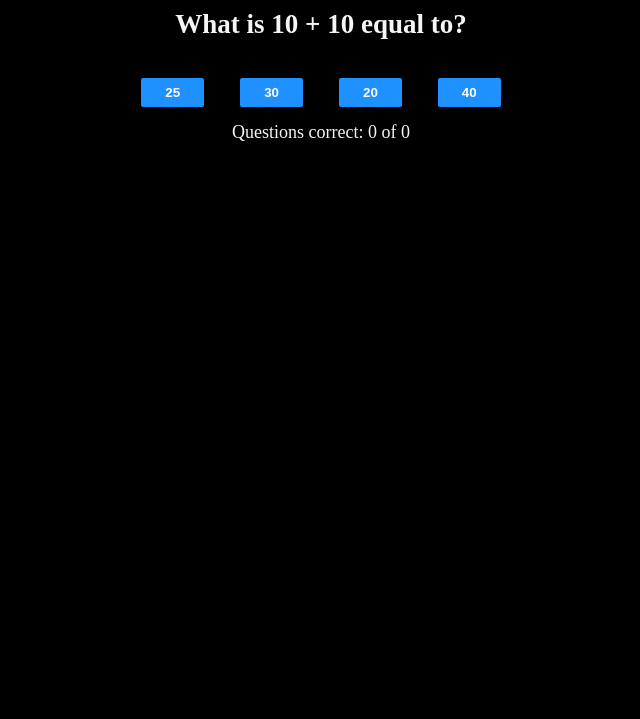
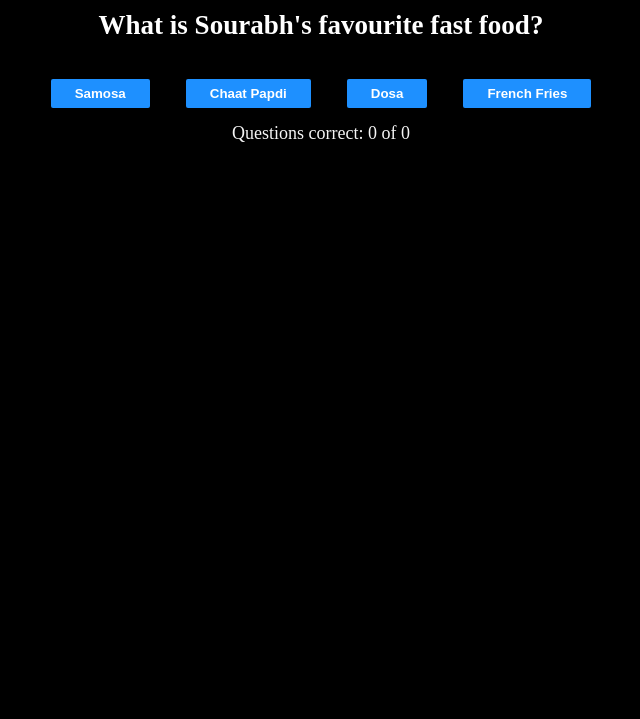
Before and after one commit to SourabhSuneja/QuizApp, a plain HTML site: page index.html in a window 1280 px wide. Shown: the part 81-800 px from the top of the page, without its empty margins (319-959 px from the left). Drawn offline with Linux system fonts and the light colour scheme.

Commit message:
Quiz questions updated

```diff
--- a/css/style.css
+++ b/css/style.css
@@ -1,5 +1,6 @@
 * {
     box-sizing: border-box;
+    max-height: 9999999px;
 }
 
 body {
@@ -14,8 +15,9 @@ h1 {
     color: whitesmoke;
 }
 
-h1 {
+h2 {
     color: white;
+    line-height: 1.2;
 }
 
 button {
--- a/js/script.js
+++ b/js/script.js
@@ -1,13 +1,53 @@
 // declare questions to be asked
 const questions = [{
-            q: "What is 10 + 10 equal to?",
-            options: ['25', '30', '20', '40'],
-            correct: '20'
+            q: "What is Sourabh's favourite fast food?",
+            options: ['Samosa', 'Chaat Papdi', 'Dosa', 'French Fries'],
+            correct: 'Dosa'
         },
         {
-            q: "What is Athena's favorite animal?",
-            options: ['Dog', 'Cat', 'Squirrel', 'Parrot'],
-            correct: 'Dog'
+            q: "If there's one thing that irritates Sourabh, what could that be most probably?",
+            options: ['Neighbours', 'The Education System', 'Attending a party', 'Inability to write'],
+            correct: 'The Education System'
+        },
+        {
+            q: "Suppose that Sourabh has to bribe someone in order to obtain a driving license. Will Sourabh go ahead?",
+            options: ['Yes', 'No', 'Can\'t say', 'Depends on his mood'],
+            correct: 'No'
+        },
+        {
+            q: "Does Sourabh love to listen to very loud music?",
+            options: ['Yes', 'No', 'Can\'t say', 'Depends on his mood'],
+            correct: 'No'
+        },
+        {
+            q: "Is Sourabh short-tempered?",
+            options: ['Yes', 'No', 'Little bit', 'Only when he feels down'],
+            correct: 'Only when he feels down'
+        },
+        {
+            q: "What is Sourabh's date of birth?",
+            options: ['16 Dec', '15 Dec', '5 Jan', '23 Nov'],
+            correct: '16 Dec'
+        },
+        {
+            q: "If Sourabh was asked to stay alone at home for an entire day, how would he react?",
+            options: ['Refuse bluntly', 'Accept happily', 'Request his friends to come', 'Frown his face'],
+            correct: 'Accept happily'
+        },
+        {
+            q: "Is Sourabh hygiene-conscious?",
+            options: ['Too much', 'Little bit', 'Not at all', 'Can\'t say'],
+            correct: 'Too much'
+        },
+        {
+            q: "What does Sourabh value the most among all these?",
+            options: ['Money', 'Relationships', 'Status', 'Knowledge'],
+            correct: 'Knowledge'
+        },
+        {
+            q: "If Sourabh plans to settle abroad, where is he mostly likely to go?",
+            options: ['US', 'Britain', 'Canada', 'Australia'],
+            correct: 'US'
         }
     ]
     // track score and the question currently in view
```
